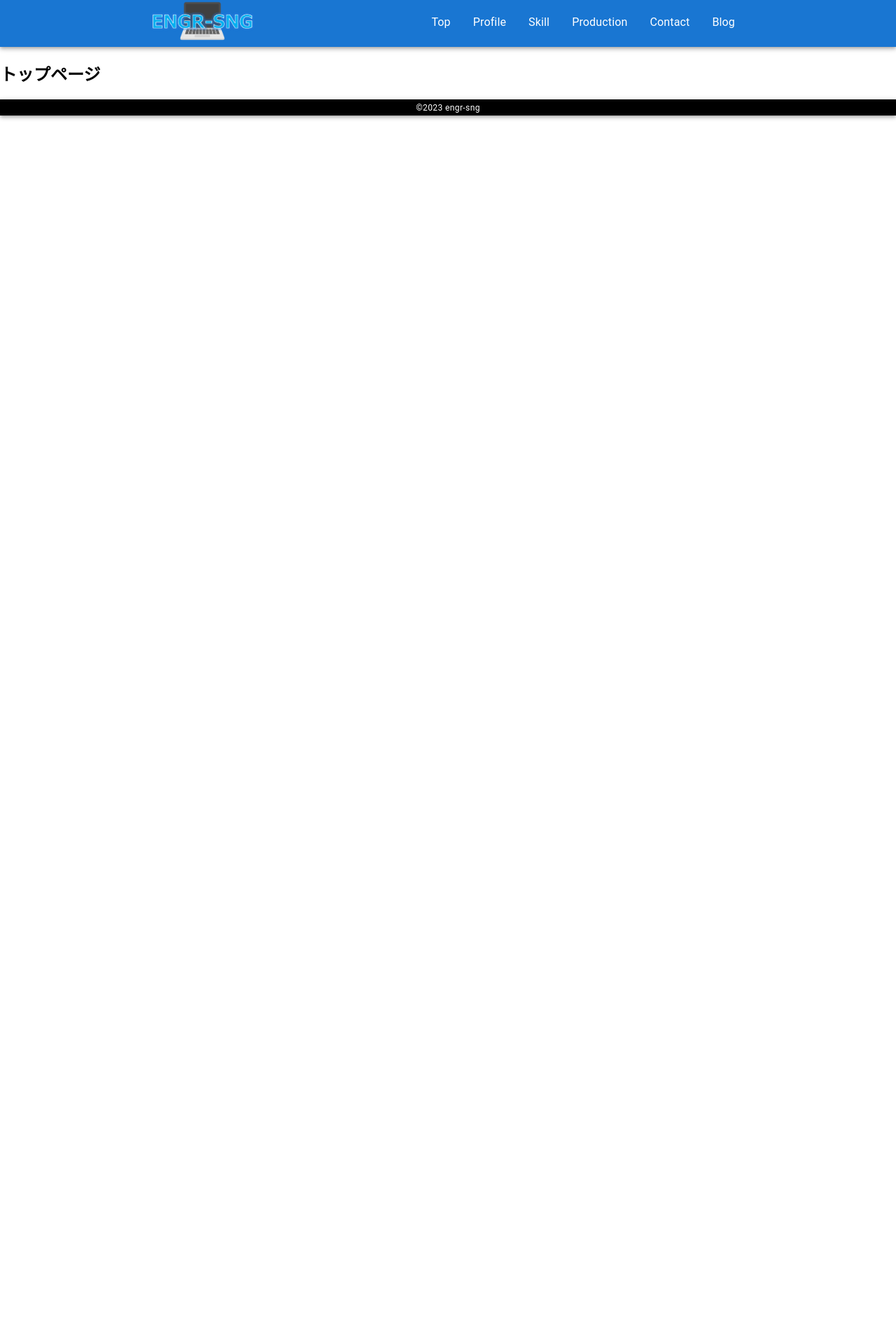
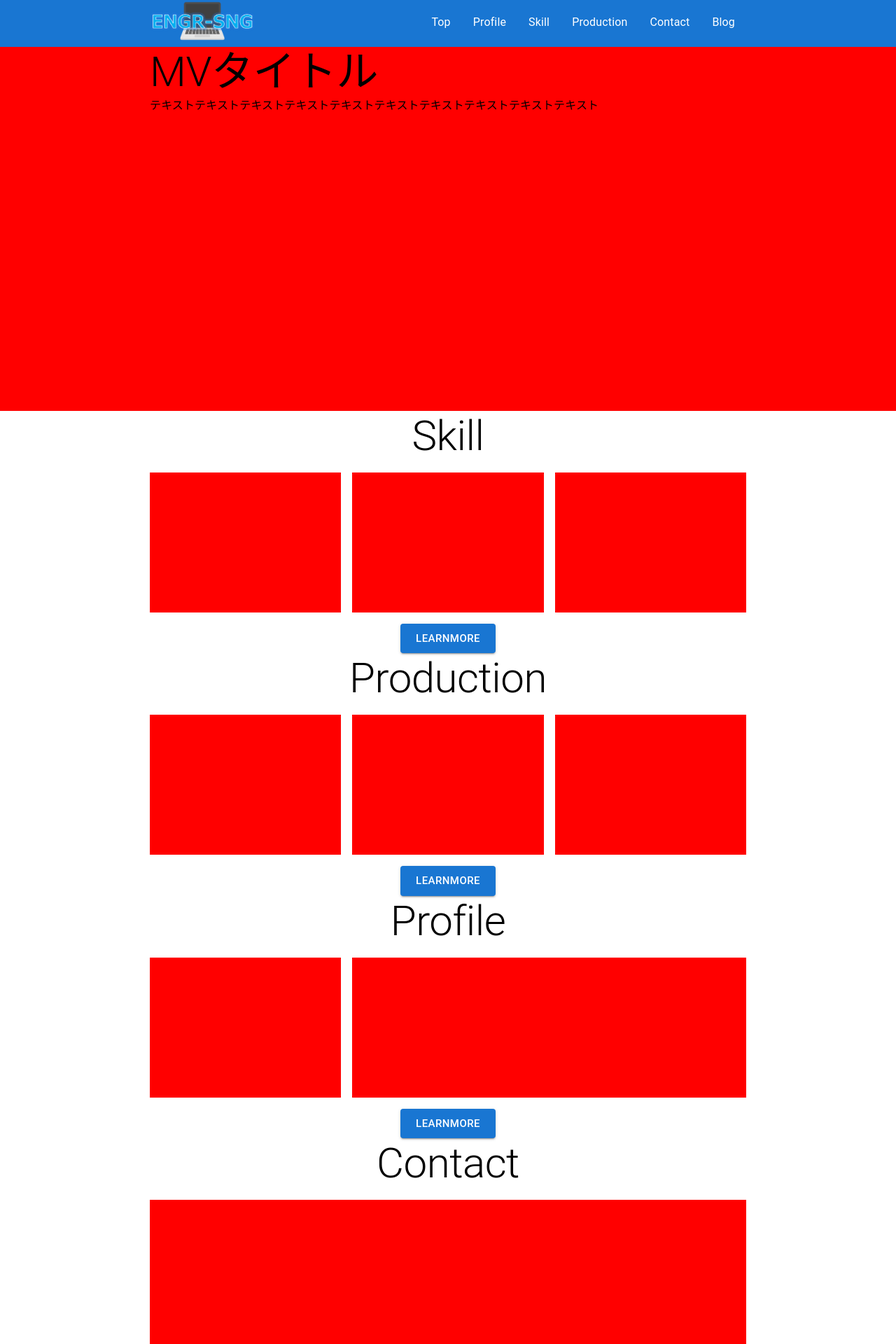
Before and after one commit to engr-sng/react-portfolio-app, a React (Create React App) app: page / in a window 1280 px wide. Shown: the top 1920 px of the page at 70% size. Before the commit the page ends 800 px from the top, so only its background shows below. Built offline with nearby package versions, Linux system fonts and the light colour scheme.

Commit message:
Gridによるレスポンシブレイアウト

```diff
--- a/src/pages/homes/top.tsx
+++ b/src/pages/homes/top.tsx
@@ -1,9 +1,115 @@
 import React from "react";
+import Box from "@mui/material/Box";
+import Container from "@mui/material/Container";
+import Grid from "@mui/material/Grid";
+import Typography from "@mui/material/Typography";
+import Button from "@mui/material/Button";
 
 const Top: React.FC = () => {
     return(
         <>
-            <h2>トップページ</h2>
+            <Box sx={{ height: "65vh", backgroundColor: "red" }}>
+                <Container maxWidth='md'>
+                    <Grid container rowSpacing={0} columnSpacing={2}>
+                        <Grid item xs={12} md={12}>
+                            <Typography component="h2" variant="h2">
+                                MVタイトル
+                            </Typography>
+                        </Grid>
+                        <Grid item xs={12} md={12}>
+                            <Typography>
+                                テキストテキストテキストテキストテキストテキストテキストテキストテキストテキスト
+                            </Typography>
+                        </Grid>
+                    </Grid>
+                </Container>
+            </Box>
+            <Box>
+                <Container maxWidth='md'>
+                    <Grid container rowSpacing={2} columnSpacing={2}>
+                        <Grid item xs={12} md={12} sx={{ textAlign: 'center' }}>
+                            <Typography component="h2" variant="h2">
+                                Skill
+                            </Typography>
+                        </Grid>
+                        <Grid item xs={12} md={4}>
+                            <Box sx={{ height: 200, backgroundColor: 'red' }}></Box>
+                        </Grid>
+                        <Grid item xs={12} md={4}>
+                            <Box sx={{ height: 200, backgroundColor: 'red' }}></Box>
+                        </Grid>
+                        <Grid item xs={12} md={4}>
+                            <Box sx={{ height: 200, backgroundColor: 'red' }}></Box>
+                        </Grid>
+                        <Grid item xs={12} md={12} sx={{ textAlign: 'center' }}>
+                            <Button variant="contained" size="large">
+                                LearnMore
+                            </Button>
+                        </Grid>
+                    </Grid>
+                </Container>
+            </Box>
+            <Box>
+                <Container maxWidth='md'>
+                    <Grid container rowSpacing={2} columnSpacing={2}>
+                        <Grid item xs={12} md={12} sx={{ textAlign: 'center' }}>
+                            <Typography component="h2" variant="h2">
+                                Production
+                            </Typography>
+                        </Grid>
+                        <Grid item xs={12} md={4}>
+                            <Box sx={{ height: 200, backgroundColor: 'red' }}></Box>
+                        </Grid>
+                        <Grid item xs={12} md={4}>
+                            <Box sx={{ height: 200, backgroundColor: 'red' }}></Box>
+                        </Grid>
+                        <Grid item xs={12} md={4}>
+                            <Box sx={{ height: 200, backgroundColor: 'red' }}></Box>
+                        </Grid>
+                        <Grid item xs={12} md={12} sx={{ textAlign: 'center' }}>
+                            <Button variant="contained" size="large">
+                                LearnMore
+                            </Button>
+                        </Grid>
+                    </Grid>
+                </Container>
+            </Box>
+            <Box>
+                <Container maxWidth='md'>
+                    <Grid container rowSpacing={2} columnSpacing={2}>
+                        <Grid item xs={12} md={12} sx={{ textAlign: 'center' }}>
+                            <Typography component="h2" variant="h2">
+                                Profile
+                            </Typography>
+                        </Grid>
+                        <Grid item xs={12} md={4}>
+                            <Box sx={{ height: 200, backgroundColor: 'red' }}></Box>
+                        </Grid>
+                        <Grid item xs={12} md={8}>
+                            <Box sx={{ height: 200, backgroundColor: 'red' }}></Box>
+                        </Grid>
+                        <Grid item xs={12} md={12} sx={{ textAlign: 'center' }}>
+                            <Button variant="contained" size="large">
+                                LearnMore
+                            </Button>
+                        </Grid>
+                    </Grid>
+                </Container>
+            </Box>
+            <Box>
+                <Container maxWidth='md'>
+                    <Grid container rowSpacing={2} columnSpacing={2}>
+                        <Grid item xs={12} md={12} sx={{ textAlign: 'center' }}>
+                            <Typography component="h2" variant="h2">
+                                Contact
+                            </Typography>
+                        </Grid>
+                        <Grid item xs={12} md={12}>
+                            <Box sx={{ height: 400, backgroundColor: 'red' }}></Box>
+                        </Grid>
+                    </Grid>
+                </Container>
+            </Box>
         </>
     );
 };
```
